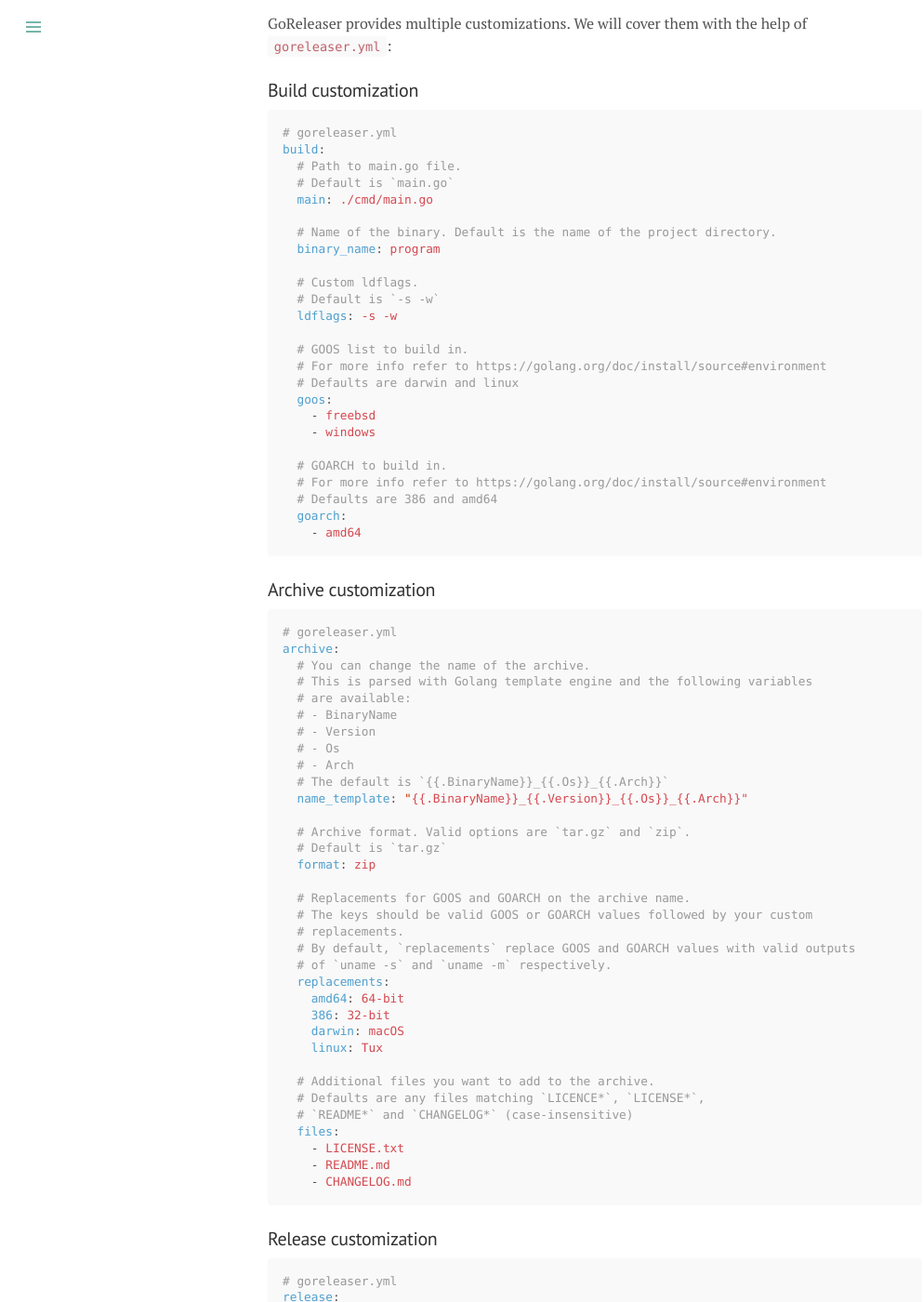
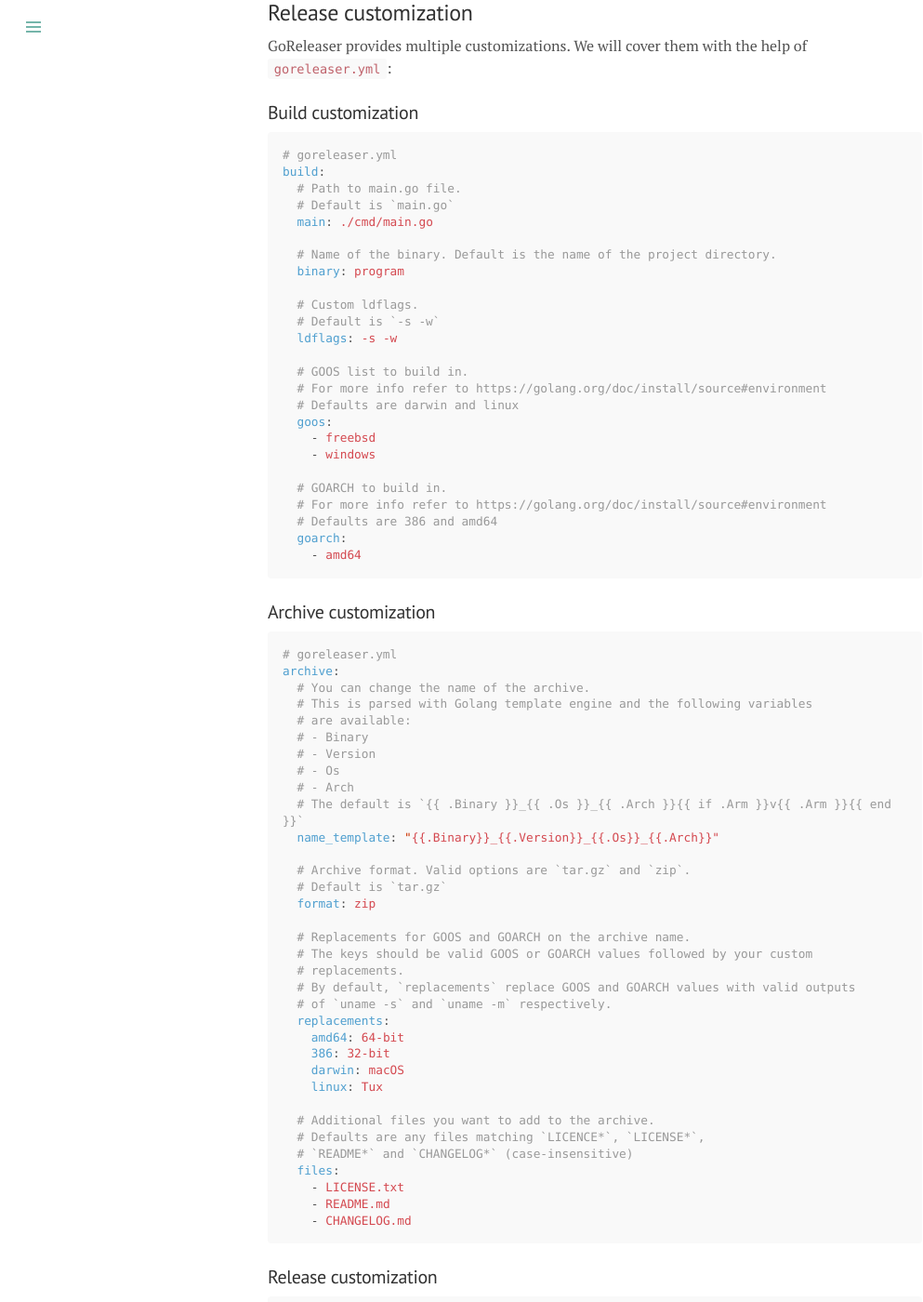
Before and after one commit to ockxd/goreleaser.github.io, a Jekyll site: the page built from documentation.md, in a window 1280 px wide and 1400 px high, scrolled down 3462 px. Shown: the whole window at 93% size, without its empty margins (0-993 px from the left). Built offline with Jekyll 4.4.1, drawn with Linux system fonts in a browser that asks for light colours; some of the changed text lies outside the part shown.

Commit message:
binary_name was renamed to binary in the archive configuration

```diff
--- a/documentation.md
+++ b/documentation.md
@@ -55,7 +55,7 @@
 # goreleaser.yml
 # Build customization
 build:
-  binary_name: drum-roll
+  binary: drum-roll
   goos:
     - windows
     - darwin
@@ -66,7 +66,7 @@
 
 This configuration specifies the build operating systems to Windows, Linux and MacOS using 64bit architecture, the name of the binaries is `drum-roll`.
 
-GoReleaser will then archive the result binaries of each Os/Arch into a separate file. The default format is `{{.BinaryName}}_{{.Os}}_{{.Arch}}`.
+GoReleaser will then archive the result binaries of each Os/Arch into a separate file. The default format is `{{ .Binary }}_{{ .Os }}_{{ .Arch }}{{ if .Arm }}v{{ .Arm }}{{ end }}`.
 You can change the archives name and format. You can also replace the OS and the Architecture with your own.
 Another useful feature is to add files to archives, this is very useful for integrating assets like resource files.
 
@@ -75,7 +75,7 @@
 # Build customization
 build:
   main: main.go
-  binary_name: drum-roll
+  binary: drum-roll
   goos:
     - windows
     - darwin
@@ -163,7 +163,7 @@
   main: ./cmd/main.go
 
   # Name of the binary. Default is the name of the project directory.
-  binary_name: program
+  binary: program
 
   # Custom ldflags.
   # Default is `-s -w`
@@ -191,12 +191,12 @@
   # You can change the name of the archive.
   # This is parsed with Golang template engine and the following variables
   # are available:
-  # - BinaryName
+  # - Binary
   # - Version
   # - Os
   # - Arch
-  # The default is `{{.BinaryName}}_{{.Os}}_{{.Arch}}`
-  name_template: "{{.BinaryName}}_{{.Version}}_{{.Os}}_{{.Arch}}"
+  # The default is `{{ .Binary }}_{{ .Os }}_{{ .Arch }}{{ if .Arm }}v{{ .Arm }}{{ end }}`
+  name_template: "{{.Binary}}_{{.Version}}_{{.Os}}_{{.Arch}}"
 
   # Archive format. Valid options are `tar.gz` and `zip`.
   # Default is `tar.gz`
```
